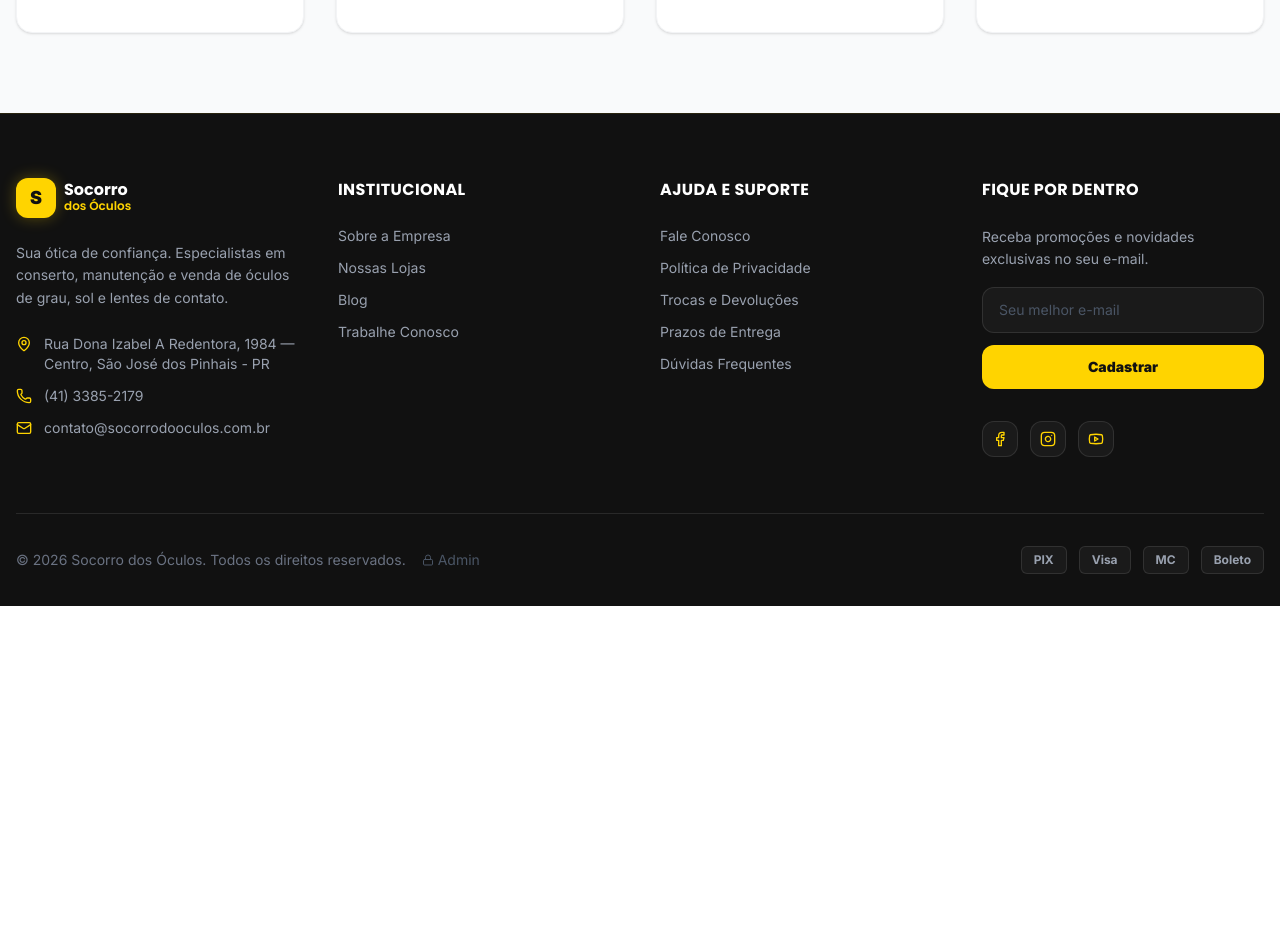
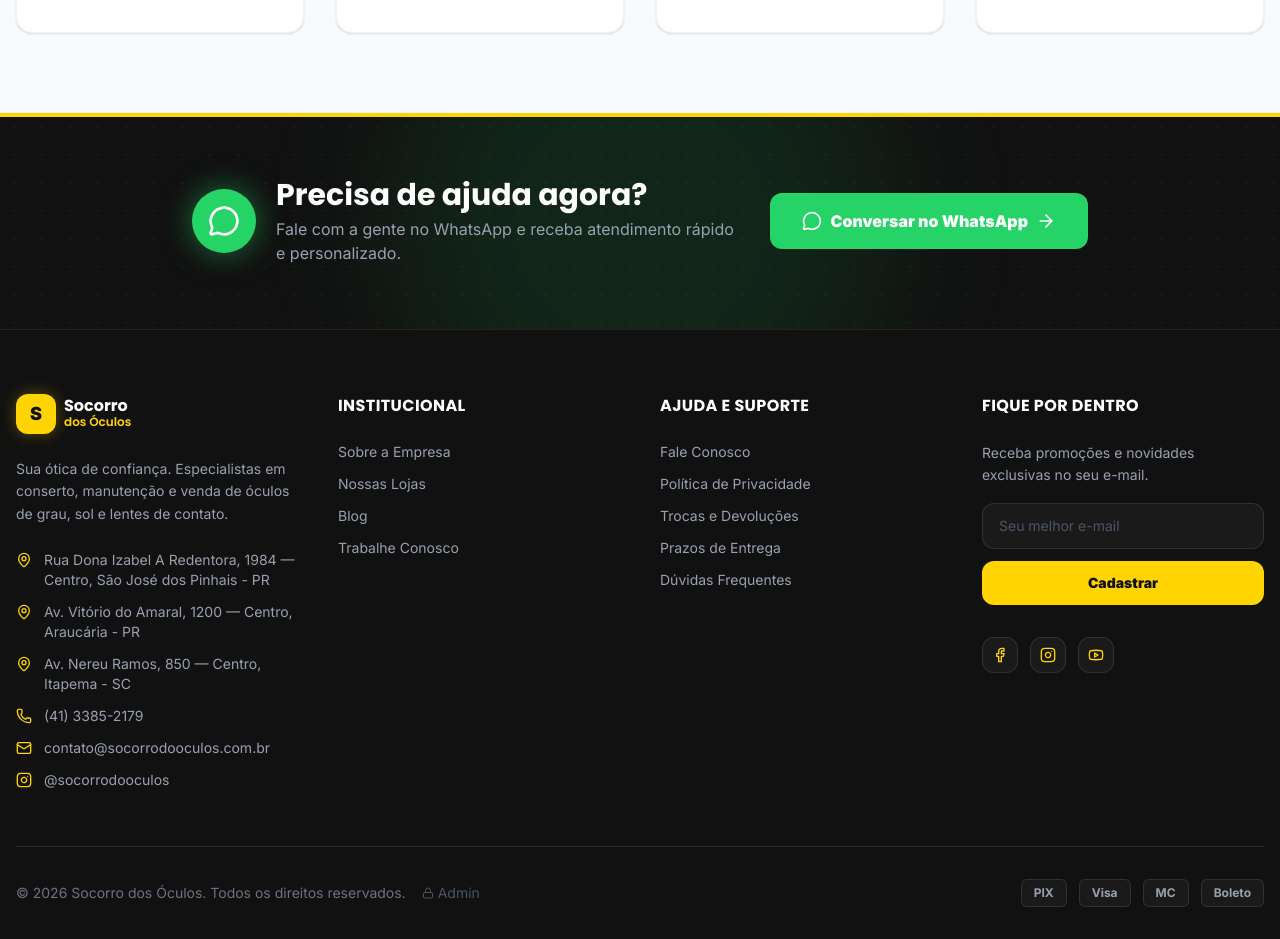
Before and after one commit to gestaofamilias/site---socorrodosoculos, a Next.js app: page /sobre in a window 1280 px wide. Shown: the part 1669-2608 px from the top of the page. Before the commit the page ends 2275 px from the top, so only its background shows below. Built offline with nearby package versions, Linux system fonts and the light colour scheme.

Commit message:
feat: add Hero, PriceRanges, StoreLocations, Footer components and About page layout

```diff
--- a/app/sobre/page.tsx
+++ b/app/sobre/page.tsx
@@ -1,5 +1,6 @@
 import Image from 'next/image';
-import { CheckCircle2, Users, Award, Heart } from 'lucide-react';
+import Link from 'next/link';
+import { CheckCircle2, Users, Award, Heart, MessageCircle, ArrowRight } from 'lucide-react';
 
 export default function AboutPage() {
   return (
@@ -30,7 +31,7 @@ export default function AboutPage() {
             <div className="flex-1 space-y-6">
               <h2 className="font-heading text-3xl md:text-4xl font-bold text-brand-black mb-8">Mais que uma ótica, cuidamos da sua visão.</h2>
               <p className="text-gray-700 text-lg leading-relaxed">
-                Fundada em 2010, a Socorro do Óculos começou como uma pequena loja de bairro. Com o passar dos anos, nossa dedicação em oferecer o melhor para nossos clientes nos fez crescer e expandir para o mundo digital.
+                Fundada em 2003, a Socorro do Óculos começou como uma pequena loja de bairro. Com o passar dos anos, nossa dedicação em oferecer o melhor para nossos clientes nos fez crescer e expandir para o mundo digital.
               </p>
               <p className="text-gray-700 text-lg leading-relaxed">
                 Acreditamos que enxergar bem não deve ser um luxo. Por isso, trabalhamos incansavelmente para trazer as melhores marcas, tecnologias de lentes avançadas e armações que acompanham as últimas tendências de moda, tudo isso com condições acessíveis.
@@ -50,7 +51,7 @@ export default function AboutPage() {
                 />
               </div>
               <div className="absolute -bottom-8 -left-8 bg-brand-yellow p-8 rounded-2xl shadow-xl hidden md:block">
-                <p className="font-heading text-4xl font-bold text-brand-black mb-2">+10 Anos</p>
+                <p className="font-heading text-4xl font-bold text-brand-black mb-2">+23 Anos</p>
                 <p className="text-brand-black font-medium">de experiência no mercado</p>
               </div>
             </div>
@@ -103,6 +104,48 @@ export default function AboutPage() {
           </div>
         </div>
       </section>
+
+      {/* WhatsApp CTA Banner */}
+      <section className="relative py-16 bg-[#111111] overflow-hidden">
+        <div
+          className="absolute inset-0 opacity-[0.06]"
+          style={{ backgroundImage: 'radial-gradient(circle, #FFD400 1px, transparent 1px)', backgroundSize: '28px 28px' }}
+        />
+        <div className="absolute top-1/2 left-1/2 -translate-x-1/2 -translate-y-1/2 w-[500px] h-[500px] bg-[#25D366]/10 rounded-full blur-3xl" />
+        <div className="absolute top-0 left-0 right-0 h-1 bg-brand-yellow" />
+
+        <div className="container mx-auto px-4 relative z-10">
+          <div className="flex flex-col lg:flex-row items-center justify-between gap-8 max-w-4xl mx-auto text-center lg:text-left">
+            <div className="flex items-center gap-5">
+              <div className="relative flex-shrink-0">
+                <div className="absolute inset-0 rounded-full bg-[#25D366]/30 animate-ping" />
+                <div className="relative w-16 h-16 rounded-full bg-[#25D366] flex items-center justify-center shadow-[0_0_30px_rgba(37,211,102,0.5)]">
+                  <MessageCircle className="w-8 h-8 text-white" />
+                </div>
+              </div>
+              <div className="text-left">
+                <h2 className="font-heading text-2xl md:text-3xl font-black text-white mb-1">
+                  Precisa de ajuda agora?
+                </h2>
+                <p className="text-gray-400 text-sm md:text-base">
+                  Fale com a gente no WhatsApp e receba atendimento rápido e personalizado.
+                </p>
+              </div>
+            </div>
+
+            <Link
+              href="https://wa.me/5541933852179?text=Ol%C3%A1!%20Gostaria%20de%20falar%20sobre%20conserto%20de%20%C3%B3culos."
+              target="_blank"
+              rel="noopener noreferrer"
+              className="inline-flex items-center gap-2 bg-[#25D366] text-white font-black px-8 py-4 rounded-xl hover:bg-[#1EBE57] transition-all duration-300 hover:scale-105 hover:shadow-[0_0_30px_rgba(37,211,102,0.4)] text-base flex-shrink-0"
+            >
+              <MessageCircle className="w-5 h-5" />
+              Conversar no WhatsApp
+              <ArrowRight className="w-5 h-5" />
+            </Link>
+          </div>
+        </div>
+      </section>
     </div>
   );
 }
--- a/components/Footer.tsx
+++ b/components/Footer.tsx
@@ -26,6 +26,14 @@ export default function Footer() {
                 <MapPin className="w-4 h-4 text-[#FFD400] flex-shrink-0 mt-0.5" />
                 <span>Rua Dona Izabel A Redentora, 1984 — Centro, São José dos Pinhais - PR</span>
               </div>
+              <div className="flex items-start gap-3">
+                <MapPin className="w-4 h-4 text-[#FFD400] flex-shrink-0 mt-0.5" />
+                <span>Av. Vitório do Amaral, 1200 — Centro, Araucária - PR</span>
+              </div>
+              <div className="flex items-start gap-3">
+                <MapPin className="w-4 h-4 text-[#FFD400] flex-shrink-0 mt-0.5" />
+                <span>Av. Nereu Ramos, 850 — Centro, Itapema - SC</span>
+              </div>
               <div className="flex items-center gap-3">
                 <Phone className="w-4 h-4 text-[#FFD400] flex-shrink-0" />
                 <span>(41) 3385-2179</span>
@@ -34,6 +42,15 @@ export default function Footer() {
                 <Mail className="w-4 h-4 text-[#FFD400] flex-shrink-0" />
                 <span>contato@socorrodooculos.com.br</span>
               </div>
+              <a
+                href="https://instagram.com/socorrodooculos"
+                target="_blank"
+                rel="noopener noreferrer"
+                className="flex items-center gap-3 hover:text-[#FFD400] transition-colors w-fit"
+              >
+                <Instagram className="w-4 h-4 text-[#FFD400] flex-shrink-0" />
+                <span>@socorrodooculos</span>
+              </a>
             </div>
           </div>
 
@@ -99,12 +116,14 @@ export default function Footer() {
             <div className="flex items-center gap-3">
               {[
                 { icon: Facebook, href: '#' },
-                { icon: Instagram, href: '#' },
+                { icon: Instagram, href: 'https://instagram.com/socorrodooculos' },
                 { icon: Youtube, href: '#' },
               ].map(({ icon: Icon, href }, i) => (
                 <a
                   key={i}
                   href={href}
+                  target={href.startsWith('http') ? '_blank' : undefined}
+                  rel={href.startsWith('http') ? 'noopener noreferrer' : undefined}
                   className="w-9 h-9 rounded-xl bg-[#1A1A1A] border border-white/10 flex items-center justify-center text-[#FFD400] hover:bg-[#FFD400] hover:text-[#111111] hover:border-[#FFD400] transition-all duration-200 hover:scale-110"
                 >
                   <Icon className="w-4 h-4" />
--- a/components/Hero.tsx
+++ b/components/Hero.tsx
@@ -121,7 +121,7 @@ export default function Hero() {
                 </div>
                 <div className="w-px h-10 bg-black/15" />
                 <div className="text-center">
-                  <div className="font-black text-[#111111] text-xl sm:text-2xl leading-none">24h</div>
+                  <div className="font-black text-[#111111] text-xl sm:text-2xl leading-none">1h</div>
                   <div className="text-[#111111]/60 text-[9px] sm:text-[10px] font-semibold mt-0.5">Prazo Médio</div>
                 </div>
               </div>
--- a/components/PriceRanges.tsx
+++ b/components/PriceRanges.tsx
@@ -54,27 +54,43 @@ export default function PriceRanges() {
         </div>
 
         {/* What we fix */}
-        <div className="bg-[#FFD400] rounded-2xl p-8 flex flex-col md:flex-row items-center justify-between gap-6">
-          <div>
-            <h3 className="font-heading font-black text-[#111111] text-2xl mb-4">O que consertamos</h3>
-            <div className="grid grid-cols-2 gap-x-8 gap-y-2">
-              {['Troca de parafusos', 'Ajuste de armação', 'Soldas e reparos', 'Troca de plaquetas', 'Higienização completa', 'Troca de lentes'].map((item) => (
-                <div key={item} className="flex items-center gap-2 text-sm font-semibold text-[#111111]">
-                  <CheckCircle className="w-4 h-4 flex-shrink-0" />
+        <div className="bg-[#FFD400] rounded-2xl p-8 md:p-10">
+          <h3 className="font-heading font-black text-[#111111] text-3xl mb-8">O que consertamos</h3>
+          <div className="grid grid-cols-2 sm:grid-cols-3 gap-x-8 gap-y-5 mb-10">
+            {[
+              'Troca de parafusos',
+              'Ajuste de armação',
+              'Soldas em geral',
+              'Troca de plaquetas',
+              'Higienização completa',
+              'Troca de lentes',
+              'Troca de hastes',
+              'Troca de charneira/dobradiça',
+              'Polimento de lentes',
+              'Ponteiras de silicone',
+              'Pintura e reforço de armação',
+              'Troca de nylon (sem aro)',
+              'Ajuste de plaquetas nasais',
+              'Conserto de óculos esportivos',
+              'Troca de elástico/cordão',
+            ].map((item) => (
+              <div key={item} className="flex items-center gap-3 text-base font-semibold text-[#111111]">
+                <CheckCircle className="w-5 h-5 flex-shrink-0" />
                 {item}
               </div>
             ))}
           </div>
-          </div>
+          <div className="flex justify-center md:justify-end">
             <Link
               href="/contato"
-            className="inline-flex items-center gap-2 bg-[#111111] text-[#FFD400] font-black px-8 py-4 rounded-xl hover:bg-[#1A1A1A] transition-all duration-200 hover:scale-105 hover:shadow-lg text-base flex-shrink-0"
+              className="inline-flex items-center gap-2 bg-[#111111] text-[#FFD400] font-black px-10 py-4 rounded-xl hover:bg-[#1A1A1A] transition-all duration-200 hover:scale-105 hover:shadow-lg text-base"
             >
               Solicitar Orçamento
               <ArrowRight className="w-5 h-5" />
             </Link>
           </div>
         </div>
+      </div>
     </section>
   );
 }
--- a/components/StoreLocations.tsx
+++ b/components/StoreLocations.tsx
@@ -2,7 +2,7 @@
 
 import Image from 'next/image';
 import { motion } from 'motion/react';
-import { MapPin, Clock, ArrowUpRight } from 'lucide-react';
+import { MapPin, Clock, Phone, ArrowUpRight } from 'lucide-react';
 
 const stores = [
   {
@@ -10,21 +10,27 @@ const stores = [
     state: 'PR',
     address: 'Rua Dona Izabel A Redentora, 1984 - Centro',
     hours: 'Seg a Sáb: 09h às 18h',
+    phone: '(41) 3385-2179',
     image: 'https://images.unsplash.com/photo-1574258495973-f010dfbb5371?auto=format&fit=crop&q=80&w=600&h=500',
+    gmbQuery: 'Socorro dos Óculos, Rua Dona Izabel A Redentora, 1984, São José dos Pinhais - PR',
   },
   {
     city: 'Araucária',
     state: 'PR',
     address: 'Av. Vitório do Amaral, 1200 - Centro',
     hours: 'Seg a Sáb: 09h às 18h',
+    phone: '(41) 3552-8890',
     image: 'https://images.unsplash.com/photo-1509695507497-903c140c43b0?auto=format&fit=crop&q=80&w=600&h=500',
+    gmbQuery: 'Socorro dos Óculos, Av. Vitório do Amaral, 1200, Araucária - PR',
   },
   {
     city: 'Itapema',
     state: 'SC',
     address: 'Av. Nereu Ramos, 850 - Centro',
     hours: 'Seg a Sáb: 09h às 19h',
+    phone: '(47) 3368-4421',
     image: 'https://images.unsplash.com/photo-1511499767150-a48a237f0083?auto=format&fit=crop&q=80&w=600&h=500',
+    gmbQuery: 'Socorro dos Óculos, Av. Nereu Ramos, 850, Itapema - SC',
   },
 ];
 
@@ -48,14 +54,18 @@ export default function StoreLocations() {
 
         <div className="grid grid-cols-1 sm:grid-cols-2 lg:grid-cols-3 gap-6">
           {stores.map((store, index) => (
-            <motion.div
+            <motion.a
               key={store.city}
+              href={`https://www.google.com/maps/search/?api=1&query=${encodeURIComponent(store.gmbQuery)}`}
+              target="_blank"
+              rel="noopener noreferrer"
+              aria-label={`Ver loja de ${store.city} no Google Maps`}
               initial={{ opacity: 0, y: 30 }}
               whileInView={{ opacity: 1, y: 0 }}
               viewport={{ once: true }}
               transition={{ duration: 0.5, delay: index * 0.15 }}
               whileHover={{ y: -8 }}
-              className="group relative rounded-2xl overflow-hidden shadow-md hover:shadow-2xl hover:shadow-[#0057FF]/20 transition-shadow duration-300 h-80"
+              className="group relative block rounded-2xl overflow-hidden shadow-md hover:shadow-2xl hover:shadow-[#FFD400]/20 transition-shadow duration-300 h-80 cursor-pointer"
             >
               <Image
                 src={store.image}
@@ -67,7 +77,7 @@ export default function StoreLocations() {
               />
 
               {/* Gradient overlay */}
-              <div className="absolute inset-0 bg-gradient-to-t from-[#111111] via-[#0057FF]/30 to-transparent" />
+              <div className="absolute inset-0 bg-gradient-to-t from-[#111111] via-[#111111]/40 to-transparent" />
 
               {/* Pulsing pin badge */}
               <motion.div
@@ -86,20 +96,24 @@ export default function StoreLocations() {
                 <h3 className="font-heading font-black text-white text-2xl mb-2 leading-tight">
                   {store.city}
                 </h3>
-                <p className="text-blue-100 text-sm mb-2 flex items-start gap-2">
+                <p className="text-gray-200 text-sm mb-2 flex items-start gap-2">
                   <MapPin className="w-4 h-4 flex-shrink-0 mt-0.5 text-[#FFD400]" />
                   {store.address}
                 </p>
-                <p className="text-blue-100/80 text-xs mb-4 flex items-center gap-2">
+                <p className="text-gray-300 text-xs mb-1 flex items-center gap-2">
                   <Clock className="w-3.5 h-3.5 flex-shrink-0 text-[#FFD400]" />
                   {store.hours}
                 </p>
+                <span className="text-gray-300 text-xs mb-4 flex items-center gap-2 w-fit">
+                  <Phone className="w-3.5 h-3.5 flex-shrink-0 text-[#FFD400]" />
+                  {store.phone}
+                </span>
 
                 <span className="inline-flex items-center gap-1 text-xs font-bold text-white opacity-0 group-hover:opacity-100 translate-y-2 group-hover:translate-y-0 transition-all duration-300">
-                  Ver no mapa <ArrowUpRight className="w-3.5 h-3.5" />
+                  Ver no Google Maps <ArrowUpRight className="w-3.5 h-3.5" />
                 </span>
               </div>
-            </motion.div>
+            </motion.a>
           ))}
         </div>
       </div>
```
Lines whose indentation alone changed are shown as unchanged.
